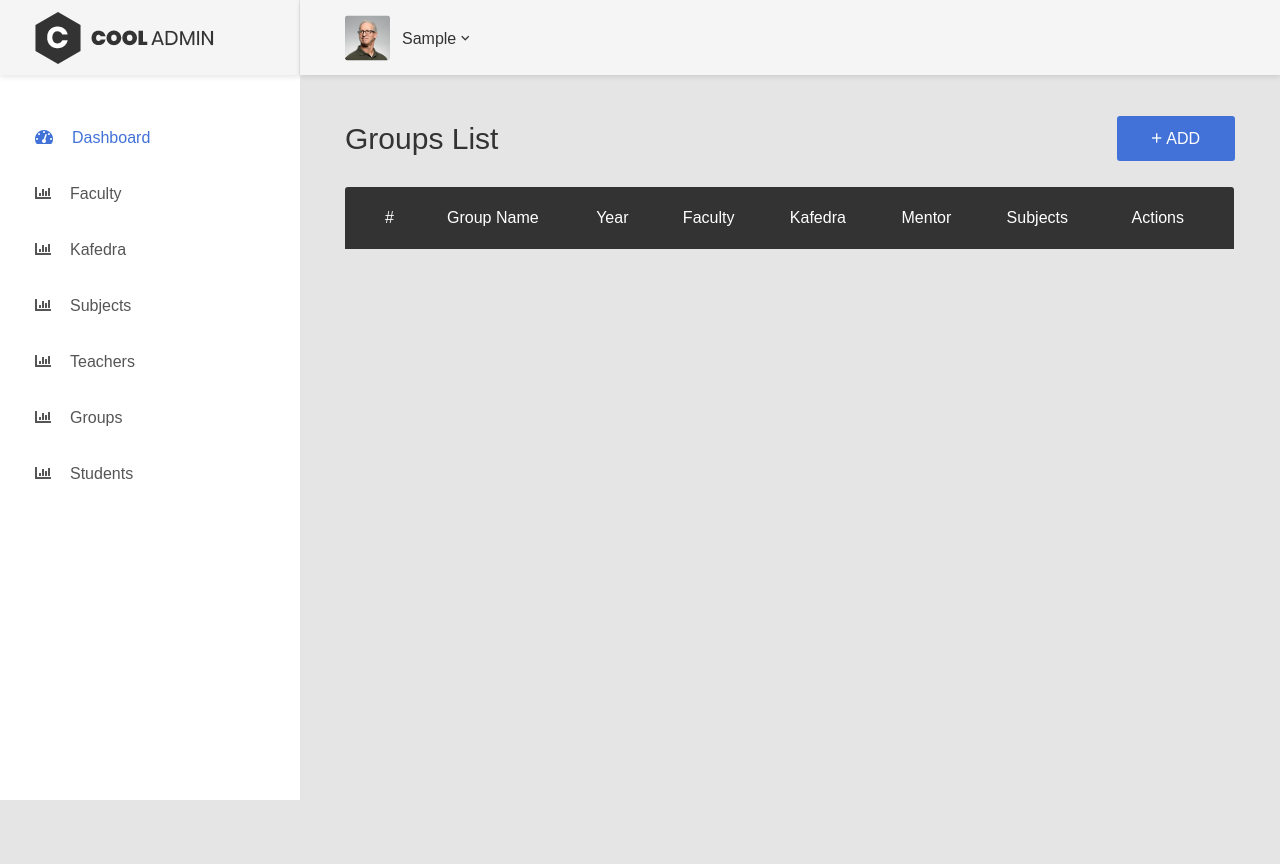
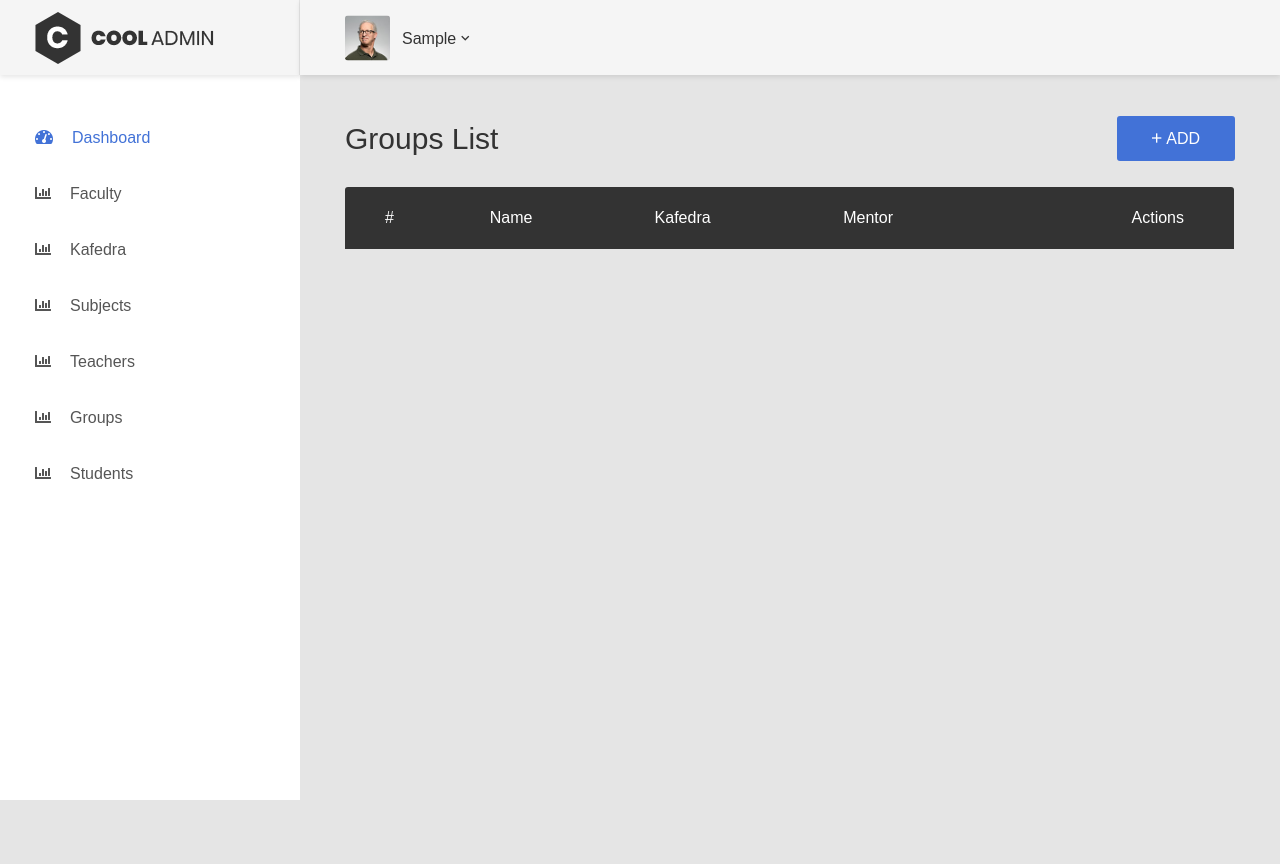
Before and after one commit to bexruz-web/Custom_UniAdmin, a Django app: page /groups/list/ in a window 1280 px wide. Run offline with Django 5.2, Linux system fonts and the light colour scheme; the visitor is signed in with stand-in values (Sample User, id 1); data that the repository does not hold is empty; some libraries are stand-ins or nearby versions.

Commit message:
templates/group updated

```diff
--- a/templates/group/list.html
+++ b/templates/group/list.html
@@ -29,12 +29,9 @@
                                 <thead>
                                     <tr>
                                         <th>#</th>
-                                        <th>Group Name</th>
-                                        <th>Year</th>
-                                        <th>Faculty</th>
+                                        <th>Name</th>
                                         <th>Kafedra</th>
                                         <th>Mentor</th>
-                                        <th>Subjects</th>
                                         <th>Actions</th>
                                     </tr>
                                 </thead>
@@ -43,11 +40,8 @@
                                     <tr>
                                         <td>{{ group.id }}</td>
                                         <td>{{ group.name }}</td>
-                                        <td>{{ group.year }}</td>
-                                        <td>{{ group.faculty_name }}</td>
                                         <td>{{ group.kafedra_name }}</td>
-                                        <td>{{ group.mentor_name }}</td>
-                                        <td>{{ group.subjects }}</td>
+                                        <td>{{ group.mentor_fullname }}</td>
                                         <td>
                                             <div class="table-data-feature">
                                                 <a class="item" data-toggle="tooltip" href="{% url 'group_edit' pk=group.id %}" data-placement="top" title="" data-original-title="Edit">
```
Also changed, not shown: templates/group/form.html (+0 -13 lines).
